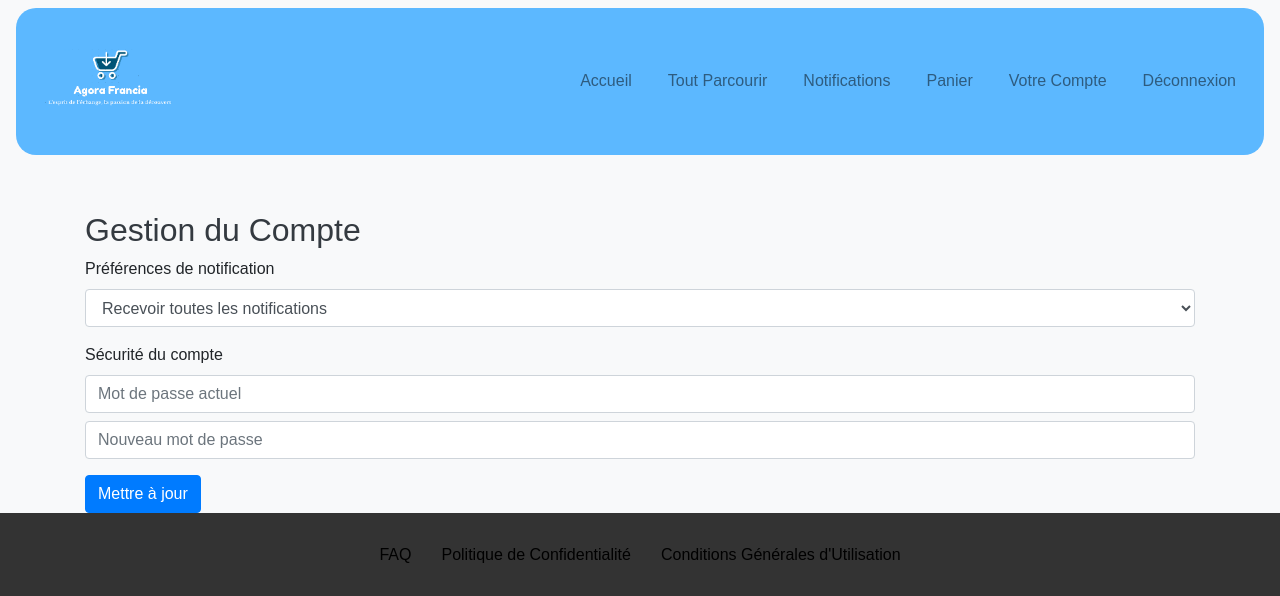
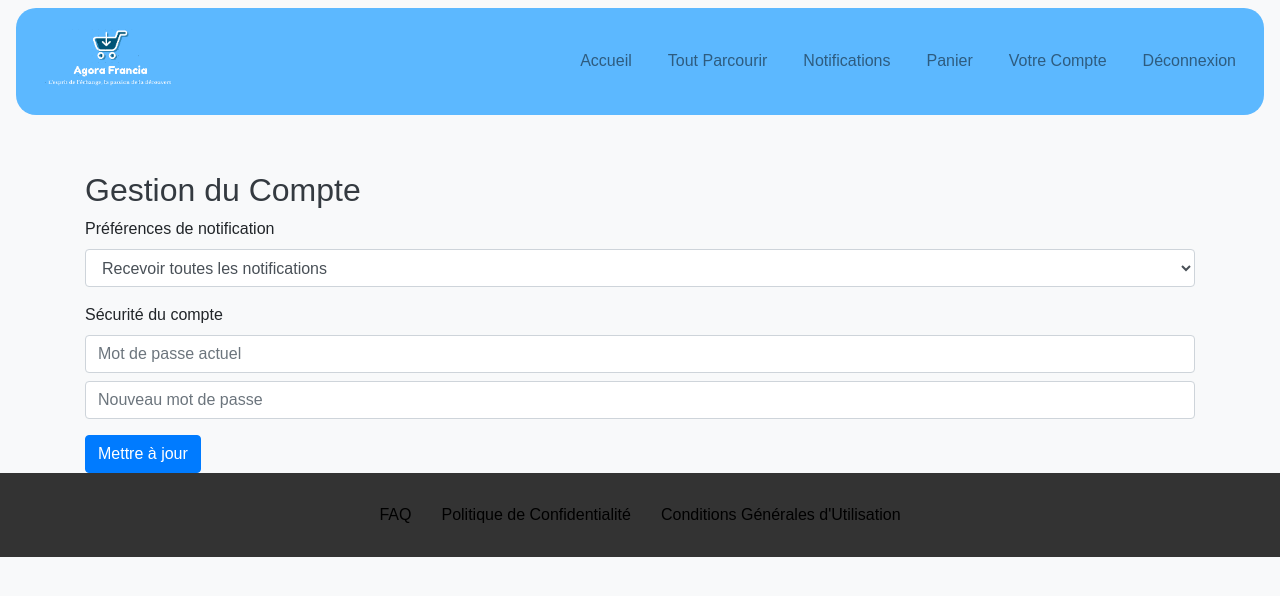
Before and after one commit to angel0x7/Projet-Agora, a PHP site: page /account.php in a window 1280 px wide. Shown: the top 596 px of the page. Run offline with PHP 8.4, Linux system fonts and the light colour scheme; a user stored in the database is signed in.

Commit message:
Update header.php

```diff
--- a/SiteAGORA/header.php
+++ b/SiteAGORA/header.php
@@ -21,7 +21,7 @@
 
         header {
             background-color: #5CB8FF;
-            padding: 20px;
+            padding: 0px 20px 0px 20px;
             text-align: center;
             border-radius: 20px;
         }
```
